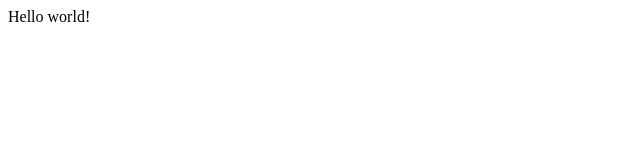
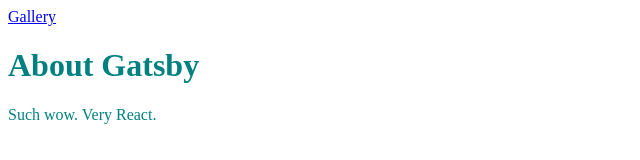
Before and after one commit to slyboots/localartistm.com, a Gatsby site: page / in a window 1280 px wide. Shown: the whole page, without its empty margins (0-640 px from the left). Built offline with nearby package versions, Linux system fonts and the light colour scheme; Gatsby itself is replaced by a stand-in of ours.

Commit message:
working through gatsby tutorials

```diff
--- /dev/null
+++ b/src/components/header.js
@@ -0,0 +1,3 @@
+import React from "react"
+
+export default props => <h1>{props.headerText}</h1>
--- a/src/pages/index.js
+++ b/src/pages/index.js
@@ -1,3 +1,12 @@
 import React from "react"
+import { Link } from "gatsby"
 
-export default () => <div>Hello world!</div>
+import Header from "../components/header"
+
+export default () => (
+  <div style={{ color: `teal` }}>
+    <Link to="/gallery/">Gallery</Link>
+    <Header headerText="About Gatsby" />
+    <p>Such wow. Very React.</p>
+  </div>
+)
```
Also changed, not shown: src/pages/gallery.js (added, +8 -0 lines).
